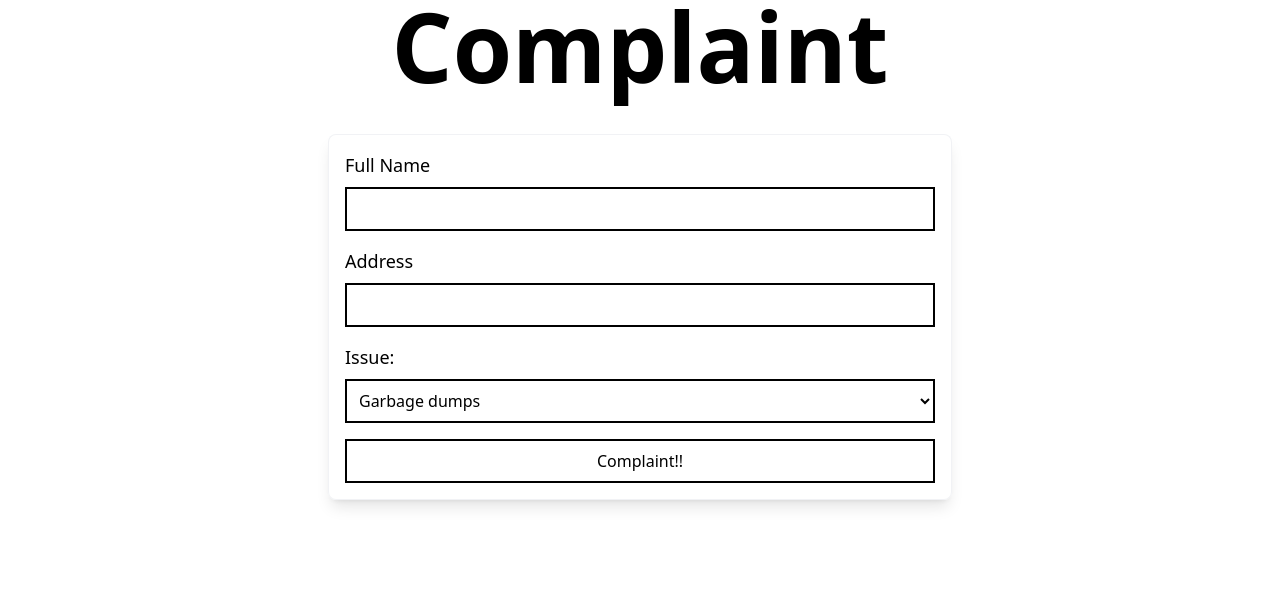
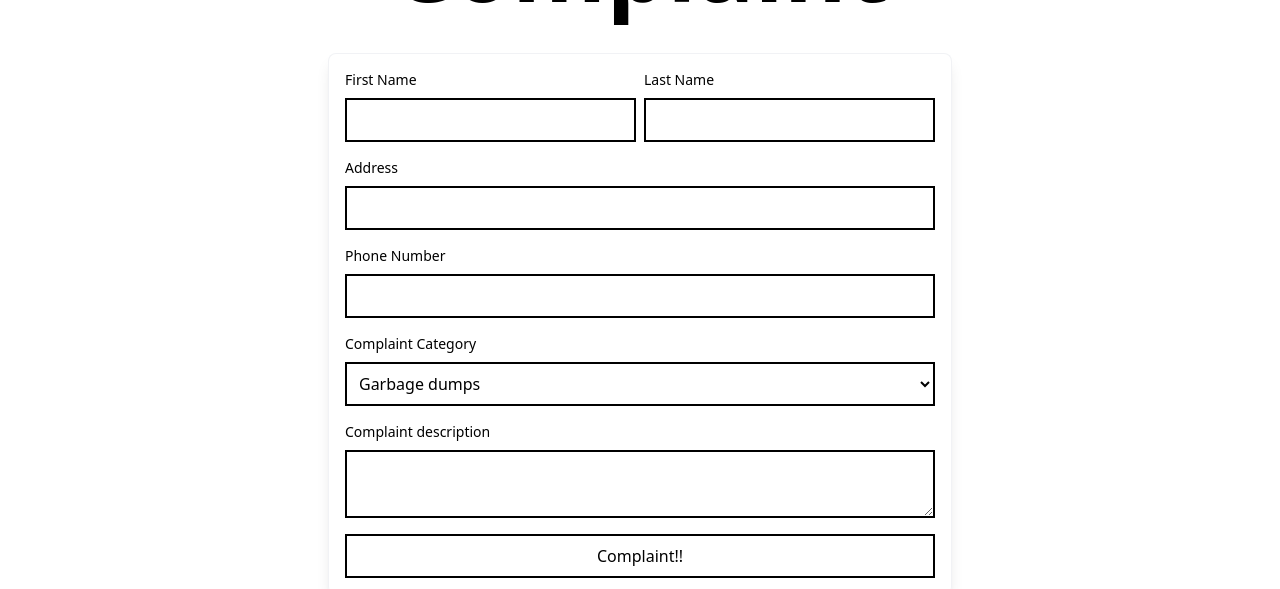
Before and after one commit to vikas9872/cityone, a React (Vite) app: page /complaints in a window 1280 px wide. Shown: the part 163-752 px from the top of the page. Built offline with nearby package versions, Linux system fonts and the light colour scheme; no server answers.

Commit message:
almost complete

```diff
--- a/src/Components/Complaints/Complaints.jsx
+++ b/src/Components/Complaints/Complaints.jsx
@@ -4,22 +4,31 @@ import { collection, addDoc } from 'firebase/firestore'
 import { ToastContainer, toast } from 'react-toastify'
 
 const Complaints = () => {
-    const nameRef = useRef(null)
+    const firstnameRef = useRef(null)
+    const lastnameRef=useRef(null)
     const addressRef = useRef(null)
     const issueRef = useRef(null)
+    const complaintdescriptionRef=useRef(null)
+    const phoneRef=useRef(null)
 
     const handleSubmit = async (event) => {
         event.preventDefault()
         try {
-            const name = nameRef.current.value
+            const firstname = firstnameRef.current.value
+            const lastname = lastnameRef.current.value
             const address = addressRef.current.value
             const issue = issueRef.current.value
+            const complaintdescription=complaintdescriptionRef.current.value
+            const phone=phoneRef.current.value
 
             // Add complaint to Firestore
             await addDoc(collection(db, 'complaints'), {
-                name,
+                firstname,
+                lastname,
                 address,
+                phone,
                 issue,
+                complaintdescription,
                 timestamp: new Date()
             })
             // alert('Complaint submitted successfully')
@@ -53,16 +62,26 @@ const Complaints = () => {
         <div className='h-full w-full flex flex-col items-center justify-center gap-10 p-4'>
             <h1 className='font-extrabold text-4xl md:text-8xl text-black'>Complaint</h1>
             <form className='w-full md:w-[50%] flex flex-col gap-4 p-4 backdrop-blur-0 backdrop-saturate-200 bg-white/60 rounded-lg border border-gray-300/30 shadow-lg' onSubmit={handleSubmit}>
+            <div className='flex flex-col md:flex-row  gap-2'>
+                <div className='flex flex-col gap-2 w-[100%]'>
+                    <label className='text-sm text-black'>First Name</label>
+                    <input type="text" className='border-2 p-2 outline-none' required ref={firstnameRef} />
+                </div>
+                <div className='flex flex-col gap-2 w-[100%]'>
+                    <label className='text-sm text-black'>Last Name</label>
+                    <input type="text" className='border-2 p-2 outline-none' required ref={lastnameRef} />
+                </div>
+            </div>
                 <div className='flex flex-col gap-2'>
-                    <label className='text-lg text-black'>Full Name</label>
-                    <input type="text" className='border-2 p-2 outline-none' required ref={nameRef} />
-                </div>
-                <div className='flex flex-col gap-2'>
-                    <label className='text-lg text-black'>Address</label>
+                    <label className='text-sm text-black'>Address</label>
                     <input type="text" className='border-2 p-2 outline-none' required ref={addressRef} />
                 </div>
                 <div className='flex flex-col gap-2'>
-                    <label className='text-lg'>Issue:</label>
+                    <label className='text-sm text-black'>Phone Number</label>
+                    <input type="text" className='border-2 p-2 outline-none' required ref={phoneRef} />
+                </div>
+                <div className='flex flex-col gap-2'>
+                    <label className='text-sm'>Complaint Category</label>
                     <select className='border-2 p-2 outline-none' ref={issueRef}>
                         <option>Garbage dumps</option>
                         <option>Potholes</option>
@@ -71,6 +90,10 @@ const Complaints = () => {
                         <option>No water supply</option>
                         <option>Streetlights not working</option>
                     </select>
+                </div>
+                <div className='flex flex-col gap-2'>
+                    <label className='text-sm text-black'>Complaint description</label>
+                    <textarea className="border-2 p-2 outline-none border-black" ref={complaintdescriptionRef}/>
                 </div>
                 <div className='flex items-center justify-center'>
                     <button type="submit" className='border-2 border-black p-2 w-full md:w-full cursor-pointer text-black'>
--- a/src/Components/Dashboard/ManagerDashboard.jsx
+++ b/src/Components/Dashboard/ManagerDashboard.jsx
@@ -1,9 +1,87 @@
-import React from 'react'
+import React, { useEffect, useState } from 'react'
+import db from '../../firebase'
+import { collection, getDocs, deleteDoc, doc } from 'firebase/firestore'
+import { ToastContainer, toast } from 'react-toastify'
 
 const ManagerDashboard = () => {
+  const [complaints, setComplaints] = useState([])
+
+  useEffect(() => {
+    const fetchComplaints = async () => {
+      const querySnapshot = await getDocs(collection(db, 'complaints'))
+      const complaintsData = querySnapshot.docs.map(doc => ({ ...doc.data(), id: doc.id }))
+      setComplaints(complaintsData)
+    }
+
+    fetchComplaints()
+  }, [])
+
+  const handleDelete = async (id) => {
+    try {
+      await deleteDoc(doc(db, 'complaints', id))
+      setComplaints(complaints.filter(complaint => complaint.id !== id))
+      toast.success('Complaint removed successfully!', {
+        position: "top-center",
+        autoClose: 2000,
+        hideProgressBar: false,
+        closeOnClick: false,
+        pauseOnHover: true,
+        draggable: true,
+        progress: undefined,
+        theme: "colored"
+      })
+    } catch (error) {
+      console.error('Error removing complaint:', error)
+      toast.error('Problem in removing complaint', {
+        position: "top-center",
+        autoClose: 2000,
+        hideProgressBar: false,
+        closeOnClick: false,
+        pauseOnHover: true,
+        draggable: true,
+        progress: undefined,
+        theme: "colored"
+      })
+    }
+  }
+
   return (
-    <div>
-      <h1>Manager Dashboard</h1>
+    <div className='h-full w-full flex flex-col items-center gap-10 p-4'>
+      <h1 className='font-extrabold text-3xl md:text-8xl text-black'>Manager Dashboard</h1>
+      <div className="overflow-x-auto w-full">
+        <table className="min-w-full bg-white">
+          <thead>
+            <tr>
+              <th className="border p-2">First Name</th>
+              <th className="border p-2">Last Name</th>
+              <th className="border p-2">Address</th>
+              <th className="border p-2">Complaint Category</th>
+              <th className="border p-2">Description</th>
+              <th className="border p-2">Actions</th>
+            </tr>
+          </thead>
+          <tbody>
+            {complaints.map((complaint) => (
+              <tr key={complaint.id}>
+                <td className="border px-4 py-2 text-center">{complaint.firstname}</td>
+                <td className="border px-4 py-2 text-center">{complaint.lastname}</td>
+                <td className="border px-4 py-2 text-center">{complaint.address}</td>
+                <td className="border px-4 py-2 text-center">{complaint.issue}</td>
+                <td className="border px-4 py-2 text-center">{complaint.complaintdescription}</td>
+                <td className="border px-4 py-2 text-center">
+                  <button
+                    className="bg-red-500 text-white px-4 py-2 rounded"
+                    onClick={() => handleDelete(complaint.id)}
+                  >
+                    Remove
+                  </button>
+                </td>
+              </tr>
+            ))}
+          </tbody>
+        </table>
+      </div>
+      <ToastContainer />
     </div>
   )
 }
```
Also changed, not shown: src/Components/Manager/Manager.jsx (line endings or trailing spaces).
